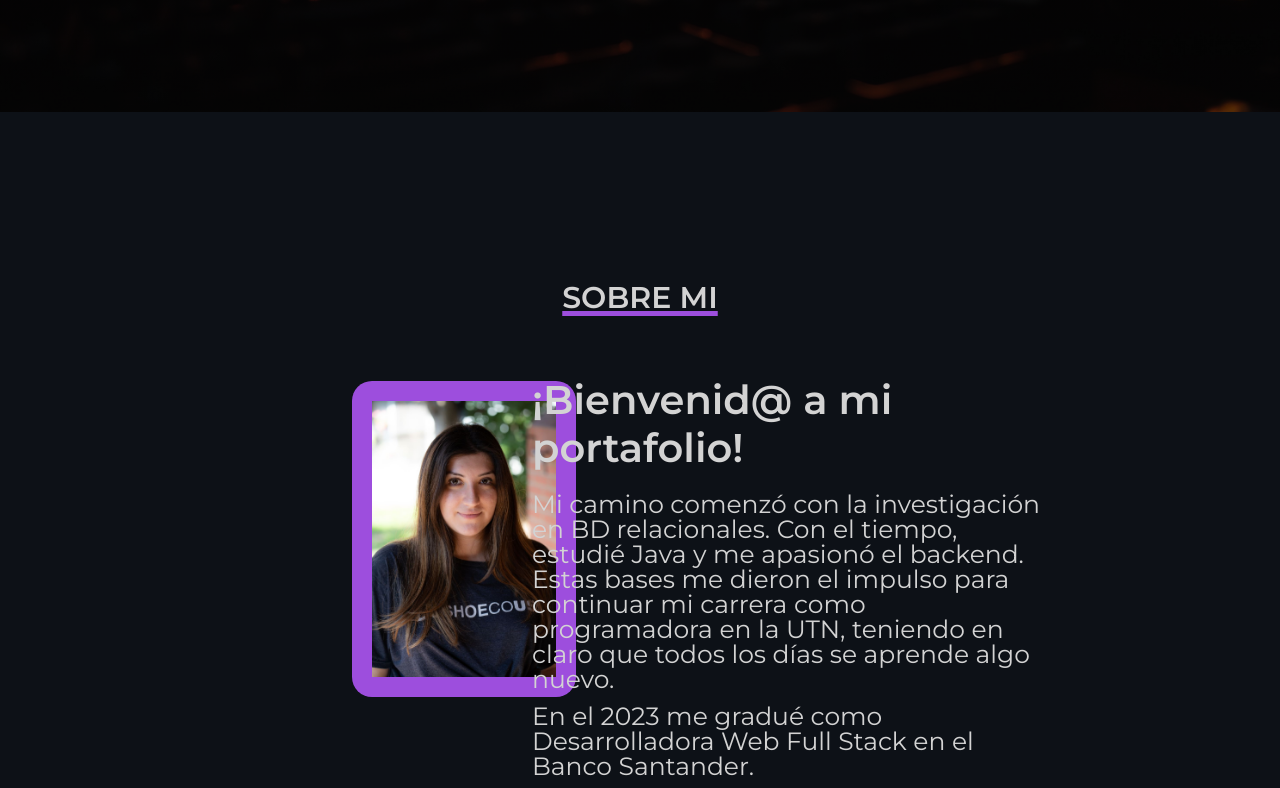
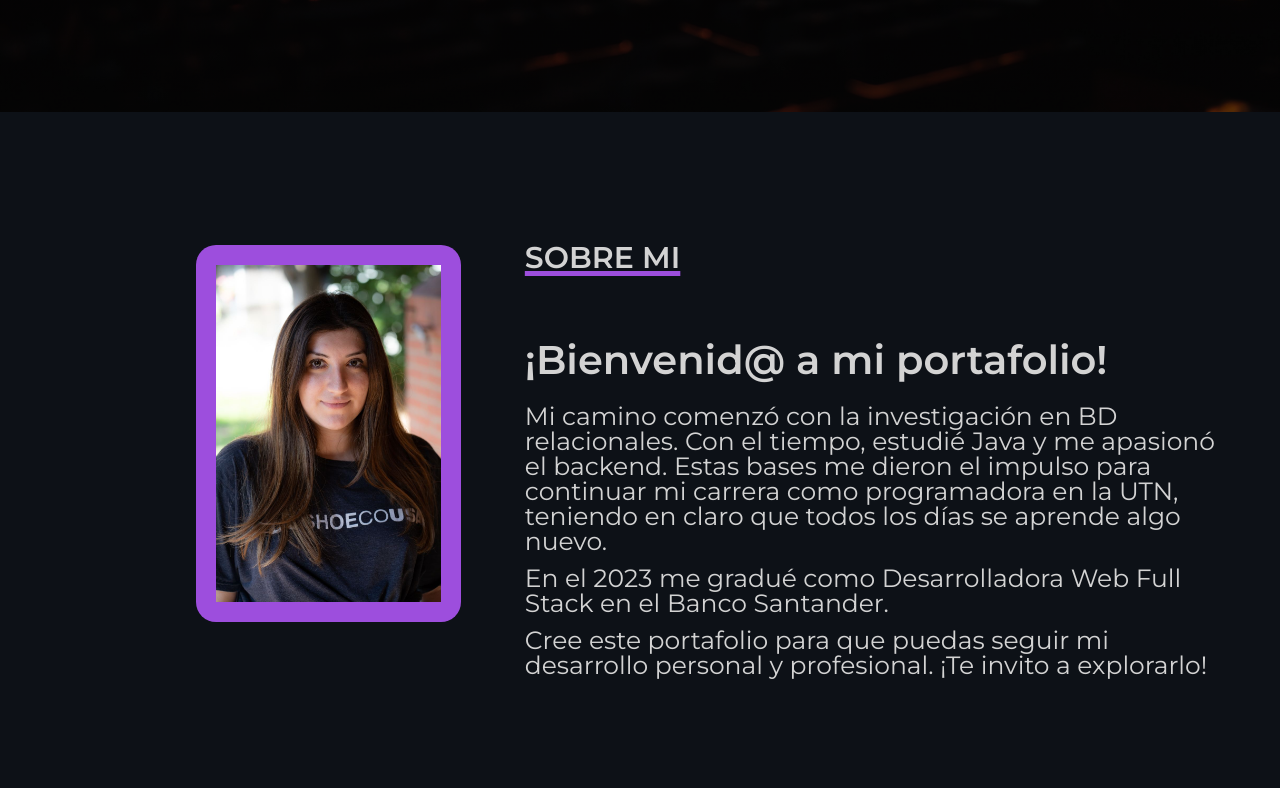
Before and after one commit to Paula2305/MiPaginaWeb, a website: page index.html in a window 1280 px wide. Shown: the part 608-1396 px from the top of the page. Drawn offline with nearby package versions, Linux system fonts and the light colour scheme.

Commit message:
Correciones seccion sobre mi

```diff
--- a/css/styles.css
+++ b/css/styles.css
@@ -138,13 +138,13 @@ html {
 #sobre-mi {
   width: 100%;
   margin: auto;
-  padding: 10% 15% 10%;
+  padding: 10% 5%;
   color: #111135;
   background-color: var(--fondo-color);
 }
 
 #sobre-mi .titulo-seccion {
-  margin: 40px 0 60px 0;
+  margin-bottom: 60px ;
   font-size: 30px;
   text-transform: uppercase;
   color: var(--color-texto);
@@ -152,31 +152,29 @@ html {
   text-decoration-color: var(--color-decoracion);
   text-decoration-thickness: 5px;
   font-weight: 600;
-  text-align: center;
 }
 
 #sobre-mi .contenedor-about{
   display: flex;
   justify-content: space-between;
-  margin: 0 40px;
 }
 
 #sobre-mi .contenedor-about .contenedor-foto {
-  max-width: 450px;
+  max-width: 40%;
   margin-right: 20px;
   padding-top: 5px;
 }
 
 #sobre-mi .contenedor-about .contenedor-foto img {
   padding: 20px;
-  max-width: 80%;
+  max-width: 60%;
   border-radius: 20px;
   background-color: #9d4edd;
-  margin: 0 120px;
+  margin: 0 30%;
 }
 
 #sobre-mi .contenedor-about .sobre-mi{
-  max-width: 700px;
+  max-width: 60%;
 }
 
 #sobre-mi .contenedor-about .sobre-mi h2 {
@@ -198,21 +196,7 @@ html {
   margin-bottom: 12px;
 }
 
-#sobre-mi .contenedor-about .sobre-mi a {
-  display: inline-block;
-  text-decoration: none;
-  color: #000;
-  border-radius: 30px;
-  padding: 10px 20px;
-  border: 1px solid black;
-  margin-top: 30px;
-}
 
-#sobre-mi .contenedor-about .sobre-mi a:hover {
-  background-color: var(--color-decoracion);
-  color: #fff;
-  border: #fff;
-}
 
 /* Servicios - Cursos  */
 
@@ -616,28 +600,57 @@ footer .redes2 a:hover {
 
 /* Responsive */
 
-/* @media screen and ( min-width : 1300px) {
+@media screen and ( max-width : 1280px) {
 
-  #sobre-mi .contenedor-foto {
-    max-width: 50%;
-    margin-right: 4%;
+  #sobre-mi {
+    width: 100%;
+    margin: auto;
+    padding: 10% 5%;
+    color: #111135;
+    background-color: var(--fondo-color);
   }
 
-  #sobre-mi .contenedor-foto img {
-    padding: 20px;
-    width: 100%;
-    border-radius: 20px;
-    background-color: #f3f3f3;
-  }
-
-  #sobre-mi .sobre-mi{
-    max-width: 1000px;
+  #sobre-mi .titulo-seccion {
+    margin-bottom: 60px ;
+    font-size: 30px;
+    text-transform: uppercase;
+    color: var(--color-texto);
+    text-decoration: underline;
+    text-decoration-color: var(--color-decoracion);
+    text-decoration-thickness: 5px;
+    font-weight: 600;
   }
 
 
-} */
+  #sobre-mi .contenedor-about .sobre-mi{
+    max-width: 60%;
+  }
 
-@media screen and (max-width: 1024px) {
+  #sobre-mi .contenedor-about .sobre-mi h2 {
+    font-size: 40px;
+    font-weight: bold;
+    margin-bottom: 20px;
+    color: var(--color-texto);
+  }
+
+  #sobre-mi .contenedor-about .sobre-mi h2 span {
+    border-color: #000;
+    color: var(--color-decoracion);
+  }
+
+  #sobre-mi .contenedor-about .sobre-mi p {
+    font-size: 25px;
+    line-height: 25px;
+    color: var(--color-texto);
+    margin-bottom: 12px;
+  }
+
+
+
+}
+
+
+@media screen and (max-width: 800px) {
   .redes {
     display: none;
   }
--- a/index.html
+++ b/index.html
@@ -59,12 +59,12 @@
 
     <!-- Sobre mi -->
     <section id="sobre-mi">
-            <h3 class="titulo-seccion"> Sobre mi </h3>
             <div class="contenedor-about">
                 <div class="contenedor-foto">
                     <img src="../img/yo.jpg" alt="">
                 </div>
                 <div class="sobre-mi">
+                    <h3 class="titulo-seccion"> Sobre mi </h3>
                     <h2> ¡Bienvenid@ a mi portafolio!</h2>
                     <p>  Mi camino comenzó con la investigación en BD relacionales. Con el tiempo, estudié Java y me apasionó el backend. Estas bases me dieron el impulso para continuar mi carrera como programadora en la UTN, teniendo en claro que todos los días se aprende algo nuevo.</p>
                     <p>En el 2023 me gradué como Desarrolladora Web Full Stack en el Banco Santander.</p>
```
